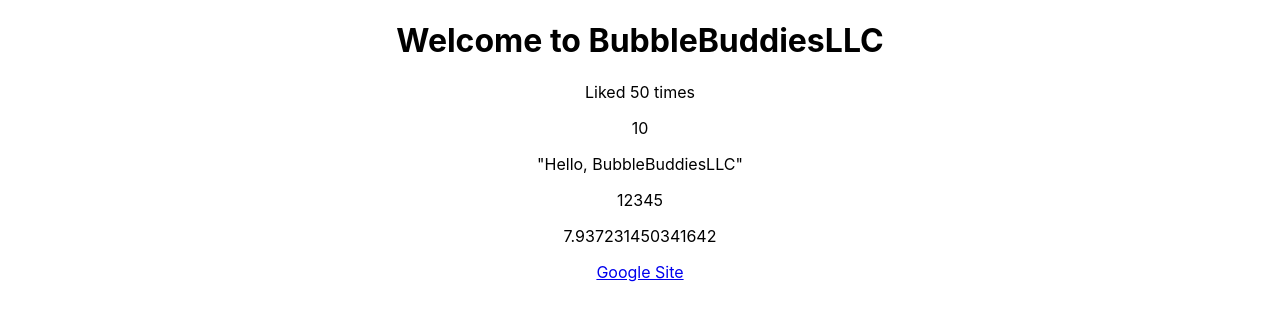
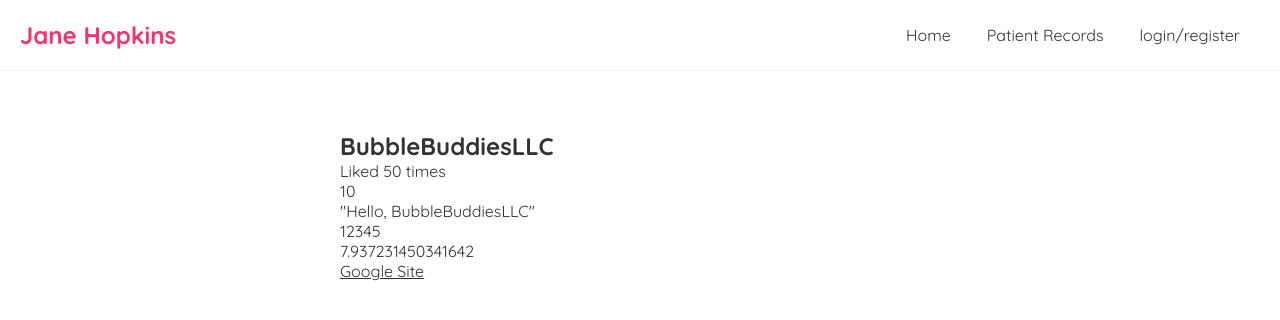
Before and after one commit to FordWanyera/BubbleBuddiesLLC, a React (Create React App) app in the folder src/bubblebuddiesllc/: page / in a window 1280 px wide. Shown: the top 320 px of the page. Built offline with nearby package versions, Linux system fonts and the light colour scheme.

Commit message:
Created a navigation bar for Jane Hopkins

```diff
--- a/src/bubblebuddiesllc/src/App.css
+++ /dev/null
@@ -1,38 +0,0 @@
-.App {
-  text-align: center;
-}
-
-.App-logo {
-  height: 40vmin;
-  pointer-events: none;
-}
-
-@media (prefers-reduced-motion: no-preference) {
-  .App-logo {
-    animation: App-logo-spin infinite 20s linear;
-  }
-}
-
-.App-header {
-  background-color: #282c34;
-  min-height: 100vh;
-  display: flex;
-  flex-direction: column;
-  align-items: center;
-  justify-content: center;
-  font-size: calc(10px + 2vmin);
-  color: white;
-}
-
-.App-link {
-  color: #61dafb;
-}
-
-@keyframes App-logo-spin {
-  from {
-    transform: rotate(0deg);
-  }
-  to {
-    transform: rotate(360deg);
-  }
-}
--- a/src/bubblebuddiesllc/src/App.js
+++ b/src/bubblebuddiesllc/src/App.js
@@ -1,27 +1,32 @@
-import './App.css';
+
+import Navbar from './Navbar';
+import Home from './Home'
 
 function App(){
-  const title = 'Welcome to BubbleBuddiesLLC';
   const likes = 50;
   //const person = {name: 'yoshi', age: 30}
   //hello world
   const link = "https://www.google.com";
 
   return (
+
     <div className="App">
+      <Navbar />
       <div className="content">
-        <h1>{ title }</h1>
+
+        <Home />
         <p>Liked { likes } times</p>
 
-        {/*<p>{ person }</p>*/}
         <p>{ 10 }</p>
         <p>"Hello, BubbleBuddiesLLC"</p>
         <p>{[1, 2, 3, 4, 5]}</p>
         <p>{Math.random() * 10}</p>
 
         <a href={link}link>Google Site</a>
+
       </div>
     </div>
+
   );
 }
 export default App;
--- /dev/null
+++ b/src/bubblebuddiesllc/src/Home.js
@@ -0,0 +1,9 @@
+const Home = () => {
+    return (
+        <div className="home">
+            <h2>BubbleBuddiesLLC</h2>
+        </div>
+     );
+}
+
+export default Home;
--- /dev/null
+++ b/src/bubblebuddiesllc/src/Navbar.js
@@ -0,0 +1,20 @@
+const Navbar = () => {
+    return (
+        <nav className="navbar">
+            <h1>Jane Hopkins</h1>
+            <div className="links">
+               <a href="/">Home</a>
+               <a href="/create">Patient Records</a>
+               <a id="credentials" href="/">login/register</a>
+            </div>
+            {/*<div className="patientrecords">
+                <a href="/create">Patient Records</a>
+            </div>
+            <div className="credentials">
+                <a href="/">login/register</a>
+    </div>*/}
+        </nav>
+     );
+}
+
+export default Navbar;
--- a/src/bubblebuddiesllc/src/index.css
+++ b/src/bubblebuddiesllc/src/index.css
@@ -1,13 +1,46 @@
-body {
+/* google font style */
+@import url('https://fonts.googleapis.com/css2?family=Quicksand:wght@300;400;500;600;700&display=swap');
+
+/* base styles */
+* {
   margin: 0;
-  font-family: -apple-system, BlinkMacSystemFont, 'Segoe UI', 'Roboto', 'Oxygen',
-    'Ubuntu', 'Cantarell', 'Fira Sans', 'Droid Sans', 'Helvetica Neue',
-    sans-serif;
-  -webkit-font-smoothing: antialiased;
-  -moz-osx-font-smoothing: grayscale;
+  font-family: "Quicksand";
+  color: #333;
+}
+.navbar {
+  padding: 20px;
+  display: flex;
+  align-items: center;
+  max-width: auto;
+  margin: 0 auto;
+  border-bottom: 1px solid #f2f2f2;
+}
+.navbar h1 {
+  color: #f1356d;
+}
+.navbar .links {
+  margin-left: auto;
 }
 
-code {
-  font-family: source-code-pro, Menlo, Monaco, Consolas, 'Courier New',
-    monospace;
+/*.navbar .patientrecords {
+  margin-right: 16px;
+  padding-left: 40px;
 }
+.navbar .credentials {
+  margin-right: 0px;
+  padding-left: 0px;
+}*/
+.navbar a {
+  margin-left: 16px;
+  margin-right: 20px;
+  text-decoration: none;
+  padding: 0px;
+}
+.navbar a:hover {
+  color: #f1356d;
+}
+.content {
+  max-width: 600px;
+  margin: 40px auto;
+  padding: 20px;
+}
```
